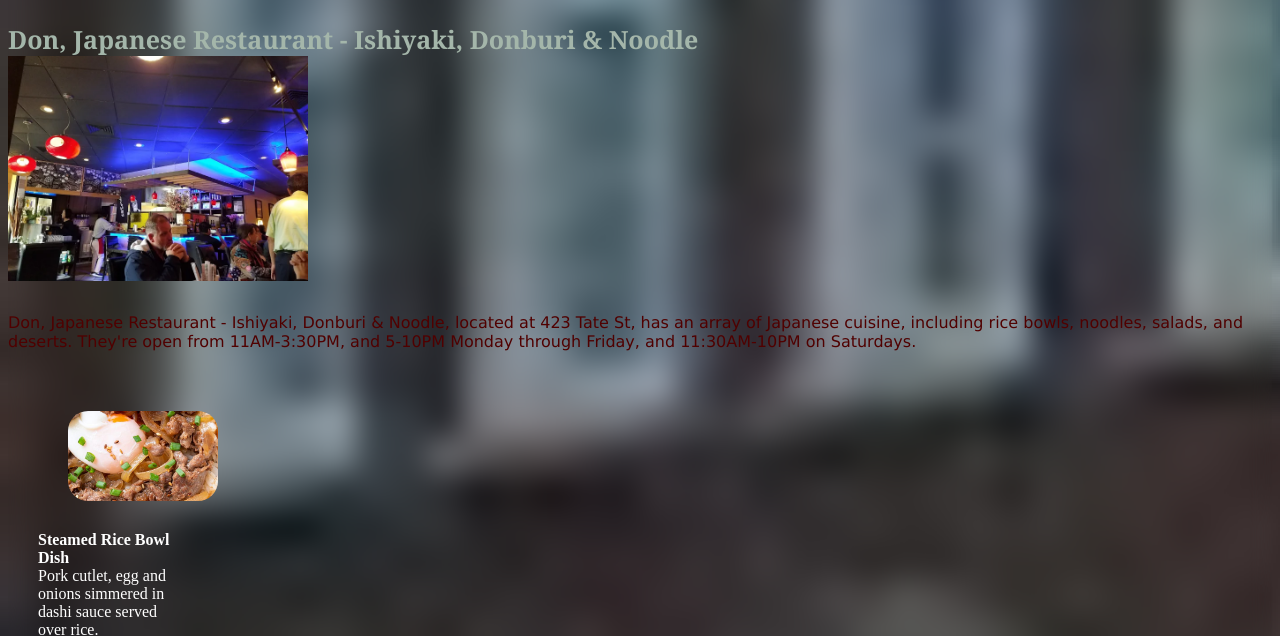
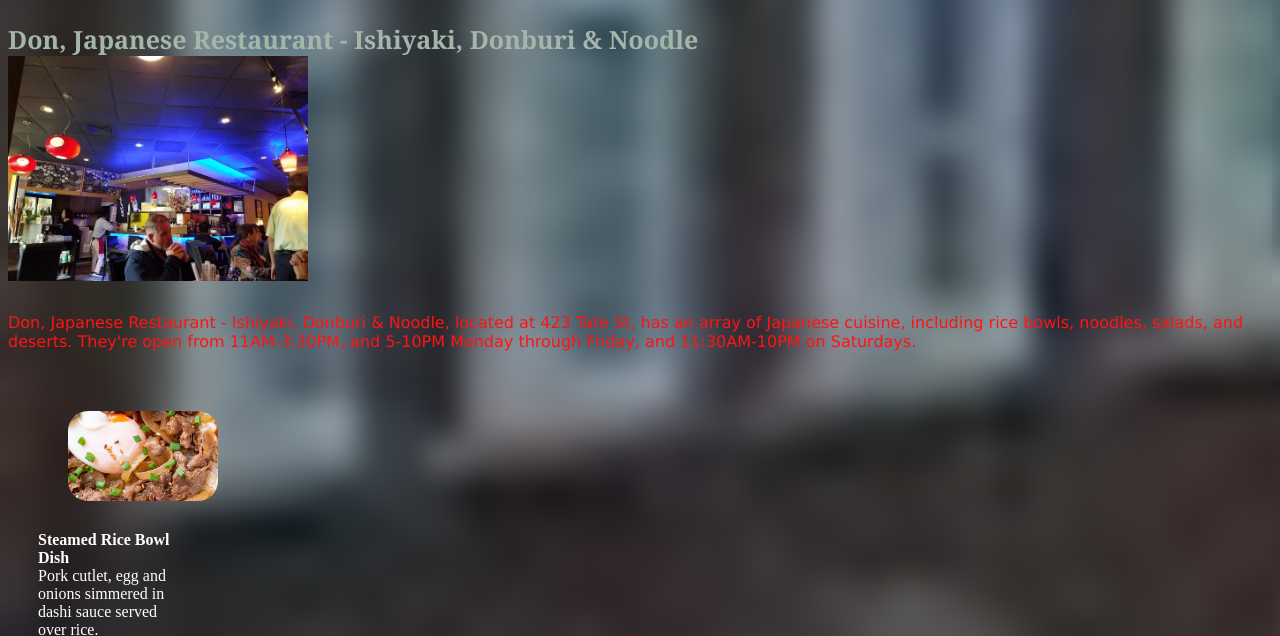
Before and after one commit to mchatman10/csc372-assignment3, a plain HTML site: page index.html in a window 1280 px wide. Shown: the part 167-803 px from the top of the page. Drawn offline with Linux system fonts and the light colour scheme.

Commit message:
Completed Assignment 3

```diff
--- a/style.css
+++ b/style.css
@@ -34,7 +34,7 @@ h3 {
 
 article {
     font-family: 'Lucida Sans', 'Lucida Sans Regular', 'Lucida Grande', 'Lucida Sans Unicode', Geneva, Verdana, sans-serif;
-    color: rgb(80, 0, 0);
+    color: rgb(255, 20, 20);
 }
 
 aside {
```
